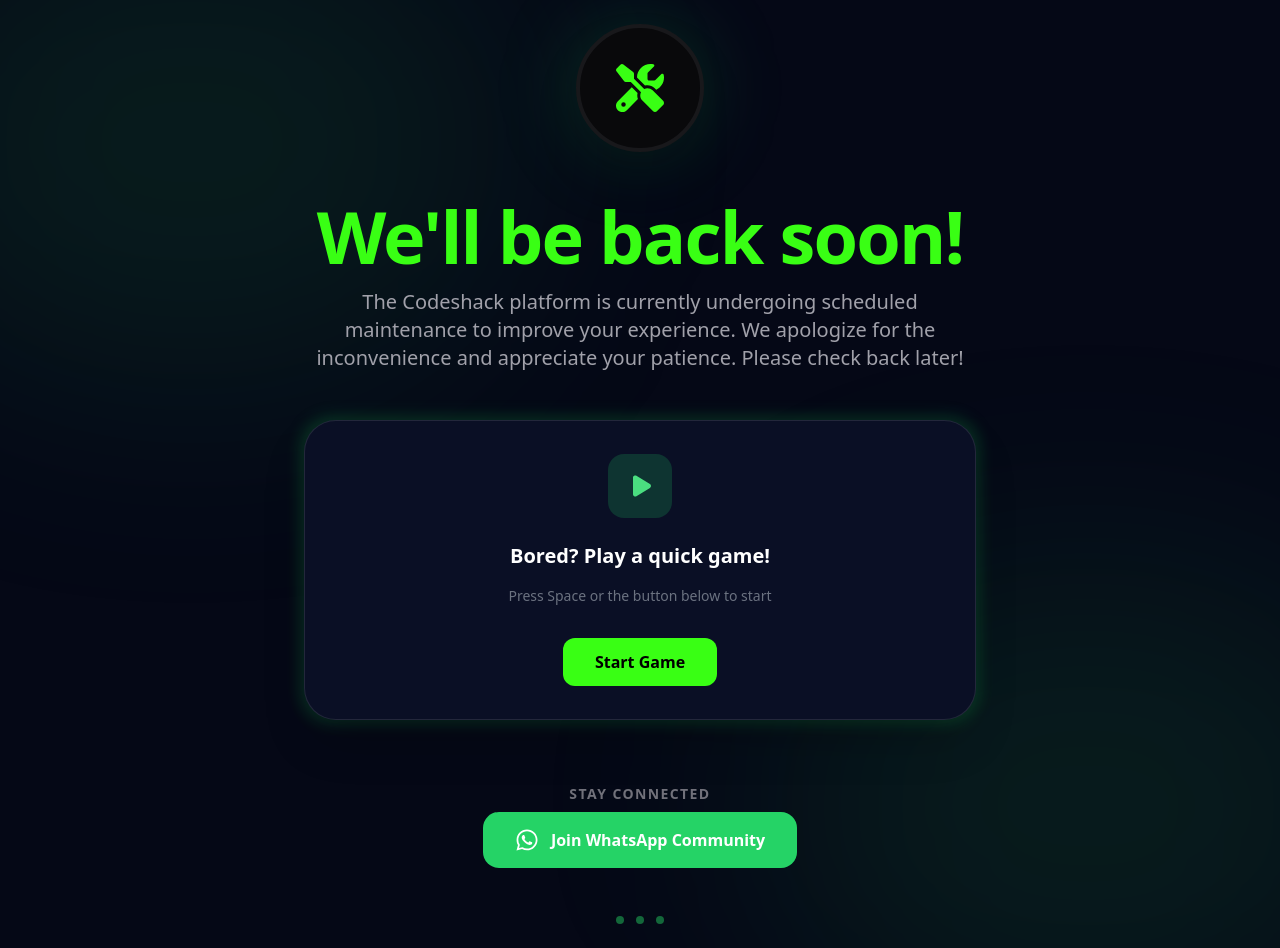
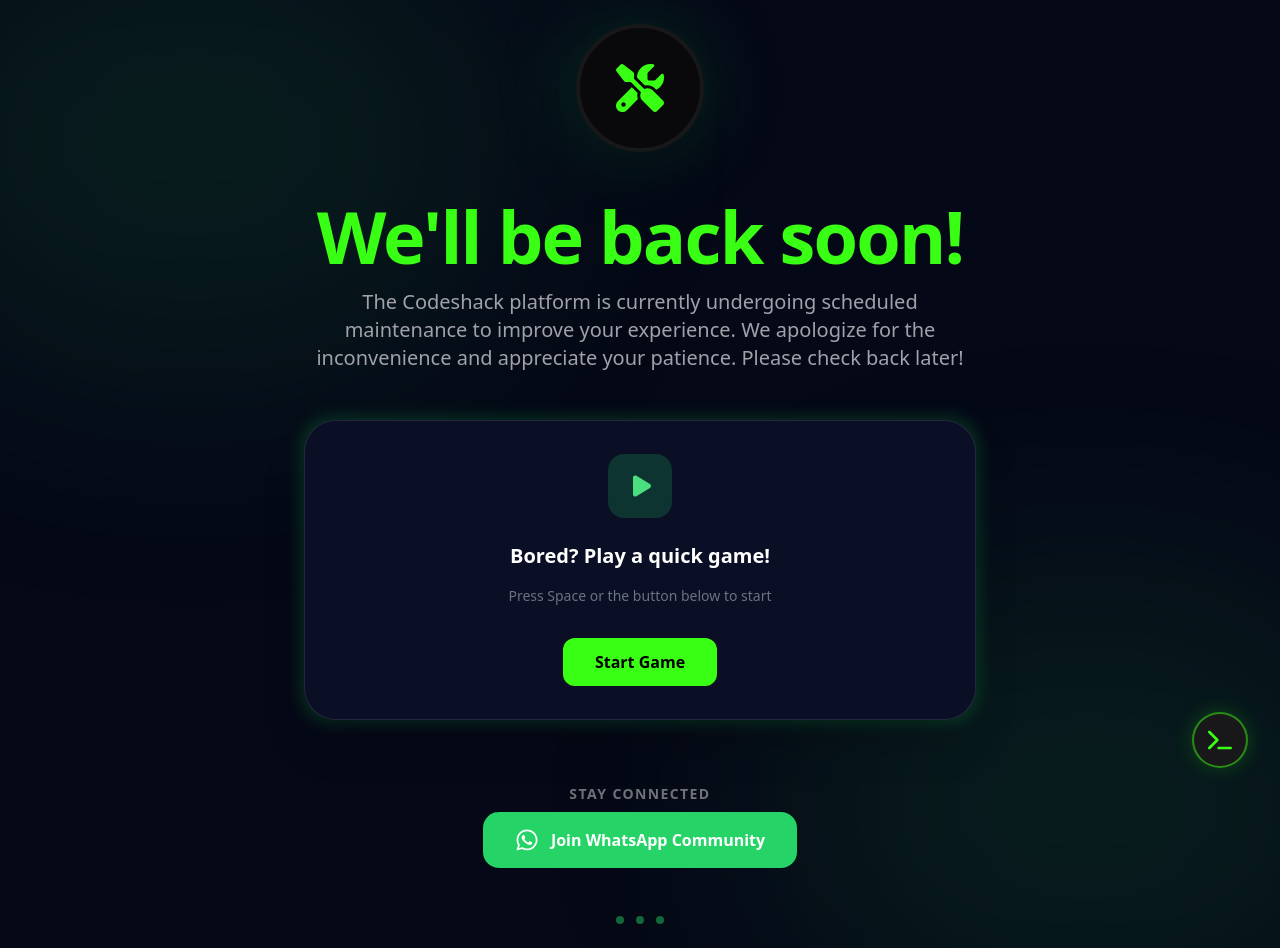
Before and after one commit to techhub-community/csoc_frontend, a React (Vite) app: page / in a window 1280 px wide. Built offline with nearby package versions, Linux system fonts and the light colour scheme.

Commit message:
added dev access

```diff
--- a/src/App.jsx
+++ b/src/App.jsx
@@ -38,6 +38,7 @@
 
 function App() {
   const isMaintenanceMode = true; // Set to true to enable maintenance page
+  const hasDevAccess = localStorage.getItem("dev_access") === "7019210110";
   const [token, ] = useLocalStorage("token", null);
   const { loading, setRole, setTeam, isAuthenticated, setIsAuthenticated, setPendings, setData, setInvite, setType, setProgram, setSuggestions } = useAuthStore();
 
@@ -80,8 +81,8 @@
     fetchData().then();
   }, []);
 
-  if (isMaintenanceMode) {
-    return <Maintenance whatsappLink="https://chat.whatsapp.com/ExVf89jR1L5H2J8W6Y9Z3a" />;
+  if (isMaintenanceMode && !hasDevAccess) {
+    return <Maintenance />;
   }
 
   return (
--- a/src/pages/Maintenance.jsx
+++ b/src/pages/Maintenance.jsx
@@ -1,8 +1,8 @@
 import React, { useState, useEffect, useRef } from 'react';
-import { FaScrewdriverWrench, FaWhatsapp, FaPlay, FaRotateRight } from 'react-icons/fa6';
+import { FaScrewdriverWrench, FaWhatsapp, FaPlay, FaRotateRight, FaTerminal } from 'react-icons/fa6';
 
 const Maintenance = () => {
-    const whatsappLink = "https://chat.whatsapp.com/FqBUxIT8kuT7s46Qx31OTP?mode=gi_t";
+    const whatsappLink = "https://chat.whatsapp.com/--sanitized-S228802--?mode=gi_t&lang=en";
     const [gameStarted, setGameStarted] = useState(false);
     const [gameOver, setGameOver] = useState(false);
     const [score, setScore] = useState(0);
@@ -139,6 +139,16 @@
         });
     };
 
+    const handleDevAccess = () => {
+        const key = prompt("Please enter the developer access key:");
+        if (key === "7019210110") {
+            localStorage.setItem("dev_access", "7019210110");
+            window.location.reload();
+        } else if (key !== null) {
+            alert("Invalid dev key!");
+        }
+    };
+
     useEffect(() => {
         if (gameStarted && !gameOver) {
             requestRef.current = requestAnimationFrame(update);
@@ -248,6 +258,15 @@
                 </div>
             </div>
 
+            {/* Developer Access Button */}
+            <button
+                onClick={handleDevAccess}
+                className="fixed bottom-8 right-8 w-14 h-14 bg-zinc-900 border-2 border-neon/50 text-neon rounded-full flex items-center justify-center transition-all duration-300 backdrop-blur-xl z-[9999] shadow-[0_0_20px_rgba(57,255,20,0.2)] animate-pulse hover:animate-none hover:scale-110"
+                title="Dev Access"
+            >
+                <FaTerminal size={24} />
+            </button>
+
             {/* Custom Styles */}
             <style dangerouslySetInnerHTML={{ __html: `
                 @keyframes fade-in {
```
